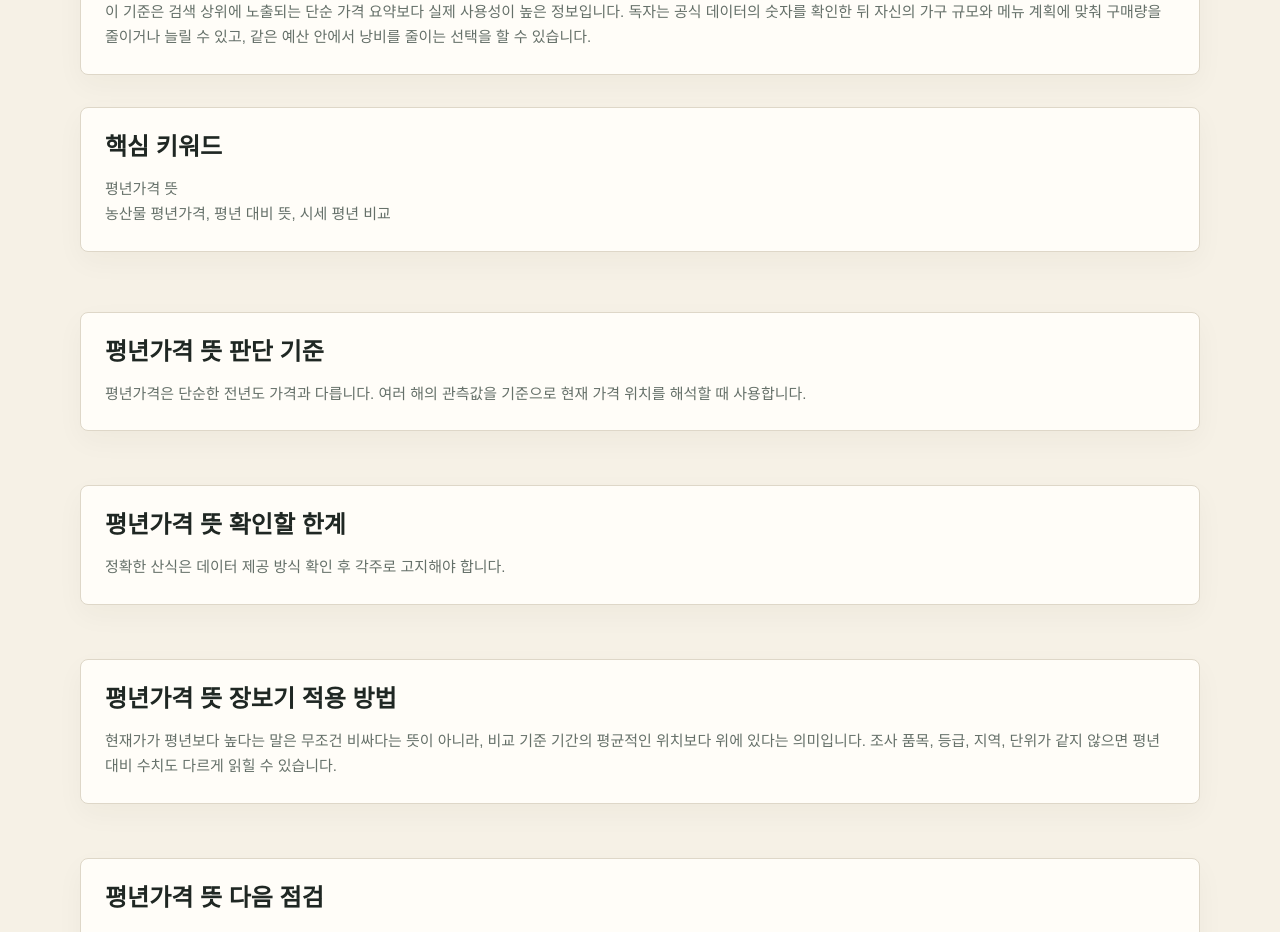
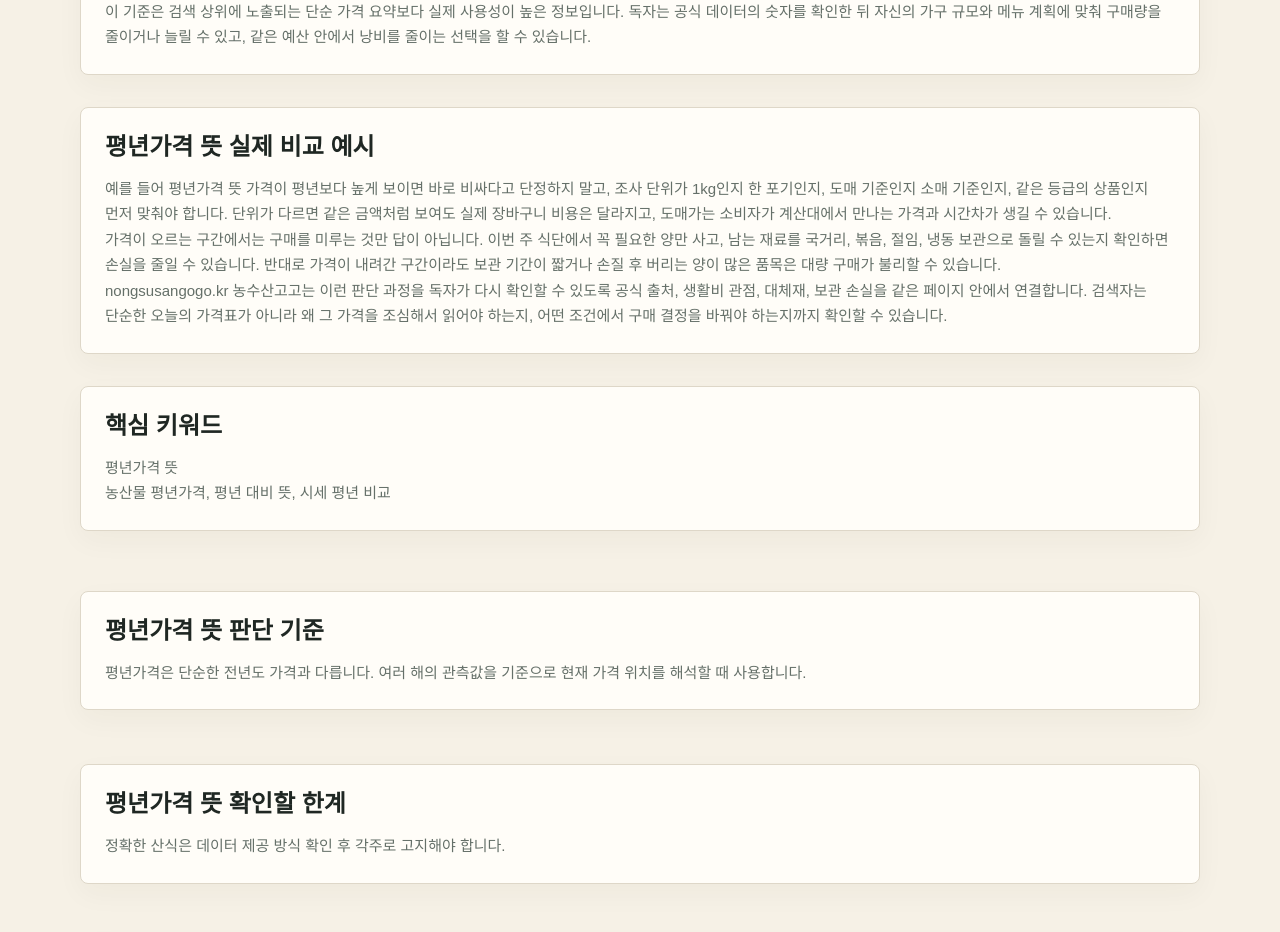
Before and after one commit to lsk7209/nongsusangogo.kr, a Next.js app: page /guide/normal-price in a window 1280 px wide. Shown: the part 1240-2172 px from the top of the page. Built offline with nearby package versions, Linux system fonts and the light colour scheme; no server answers; a web font is replaced by a local one.

Commit message:
Expand nongsusangogo pSEO buying guidance

```diff
--- a/components/keyword-page-view.tsx
+++ b/components/keyword-page-view.tsx
@@ -112,6 +112,27 @@ export function KeywordPageView({ page }: { page: KeywordPage }) {
         </p>
       </section>
       <section className="panel">
+        <h2>{page.primaryKeyword} 실제 비교 예시</h2>
+        <p>
+          예를 들어 {page.primaryKeyword} 가격이 평년보다 높게 보이면 바로 비싸다고 단정하지 말고,
+          조사 단위가 1kg인지 한 포기인지, 도매 기준인지 소매 기준인지, 같은 등급의 상품인지 먼저
+          맞춰야 합니다. 단위가 다르면 같은 금액처럼 보여도 실제 장바구니 비용은 달라지고, 도매가는
+          소비자가 계산대에서 만나는 가격과 시간차가 생길 수 있습니다.
+        </p>
+        <p>
+          가격이 오르는 구간에서는 구매를 미루는 것만 답이 아닙니다. 이번 주 식단에서 꼭 필요한
+          양만 사고, 남는 재료를 국거리, 볶음, 절임, 냉동 보관으로 돌릴 수 있는지 확인하면 손실을
+          줄일 수 있습니다. 반대로 가격이 내려간 구간이라도 보관 기간이 짧거나 손질 후 버리는 양이
+          많은 품목은 대량 구매가 불리할 수 있습니다.
+        </p>
+        <p>
+          nongsusangogo.kr 농수산고고는 이런 판단 과정을 독자가 다시 확인할 수 있도록 공식 출처,
+          생활비 관점, 대체재, 보관 손실을 같은 페이지 안에서 연결합니다. 검색자는 단순한 오늘의
+          가격표가 아니라 왜 그 가격을 조심해서 읽어야 하는지, 어떤 조건에서 구매 결정을 바꿔야
+          하는지까지 확인할 수 있습니다.
+        </p>
+      </section>
+      <section className="panel">
         <h2>핵심 키워드</h2>
         <p>{page.primaryKeyword}</p>
         <p>{page.secondaryKeywords.join(", ")}</p>
```
